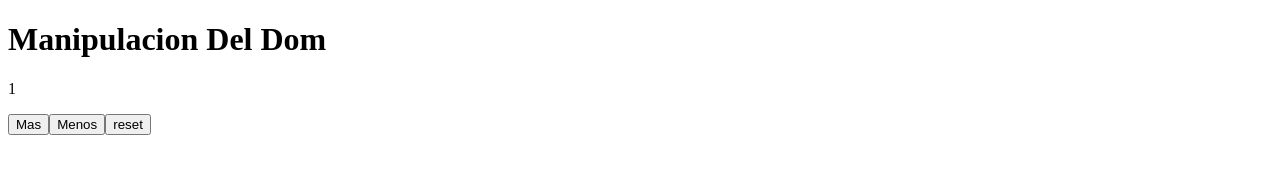
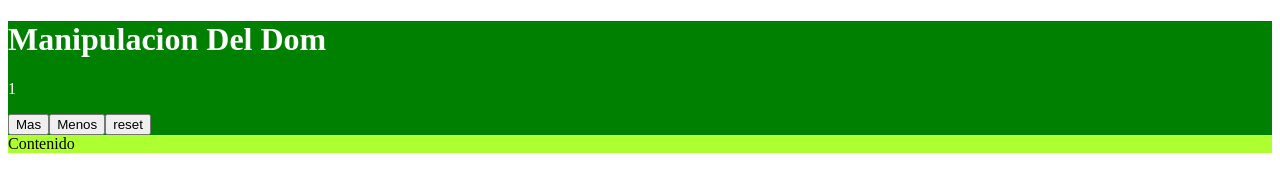
Before and after one commit to andrespeco0987/Rep-Practica, a plain HTML site: page dom/dom.html in a window 1280 px wide. Both pictures are taken after a click on the button "Mas". Drawn offline with Linux system fonts and the light colour scheme.

Commit message:
aprendisaje de dom

```diff
--- a/dom/dom.html
+++ b/dom/dom.html
@@ -7,6 +7,7 @@
 	</head>
 	<body>
 		<div id="root"></div>
+		<div id="raiz">Contenido</div>
 		<script src="dom.js"></script>
 	</body>
 </html>
--- a/dom/dom.js
+++ b/dom/dom.js
@@ -1,6 +1,8 @@
 "use strict";
+//creacion de elementos
 const d = document;
 const $root = d.getElementById("root");
+const $raiz = d.getElementById("raiz");
 const $h1 = d.createElement("h1");
 const $p = d.createElement("p");
 const $btn = d.createElement("button");
@@ -9,21 +11,33 @@ const $btn3 = d.createElement("button");
 
 let contadorDeClicks = 0;
 
+// contenido de la etiqueta
 $h1.textContent = "Manipulacion Del Dom";
 $p.textContent = contadorDeClicks;
 $btn.textContent = "Mas";
 $btn2.textContent = "Menos";
 $btn3.textContent = "reset";
 
+//estilos
+$root.style.backgroundColor = "green";
+$root.style.color = "white";
+$raiz.style.backgroundColor = "greenyellow";
+
+//asociacion de hijos al padre
 $root.appendChild($h1);
 $root.appendChild($p);
 $root.appendChild($btn);
 $root.appendChild($btn2);
 $root.appendChild($btn3);
 
+//eventos
 $btn.addEventListener("click", () => {
 	contadorDeClicks++;
 	$p.textContent = contadorDeClicks;
+	if (contadorDeClicks === 10) {
+		/* $raiz.style.display = "none"; */
+		$raiz.remove(); //remover con dom
+	}
 });
 
 $btn2.addEventListener("click", () => {
@@ -34,4 +48,6 @@ $btn2.addEventListener("click", () => {
 $btn3.addEventListener("click", () => {
 	contadorDeClicks = 0;
 	$p.textContent = contadorDeClicks;
+	/* $raiz.style.display = "block"; */
+	$root.appendChild($raiz);
 });
```
